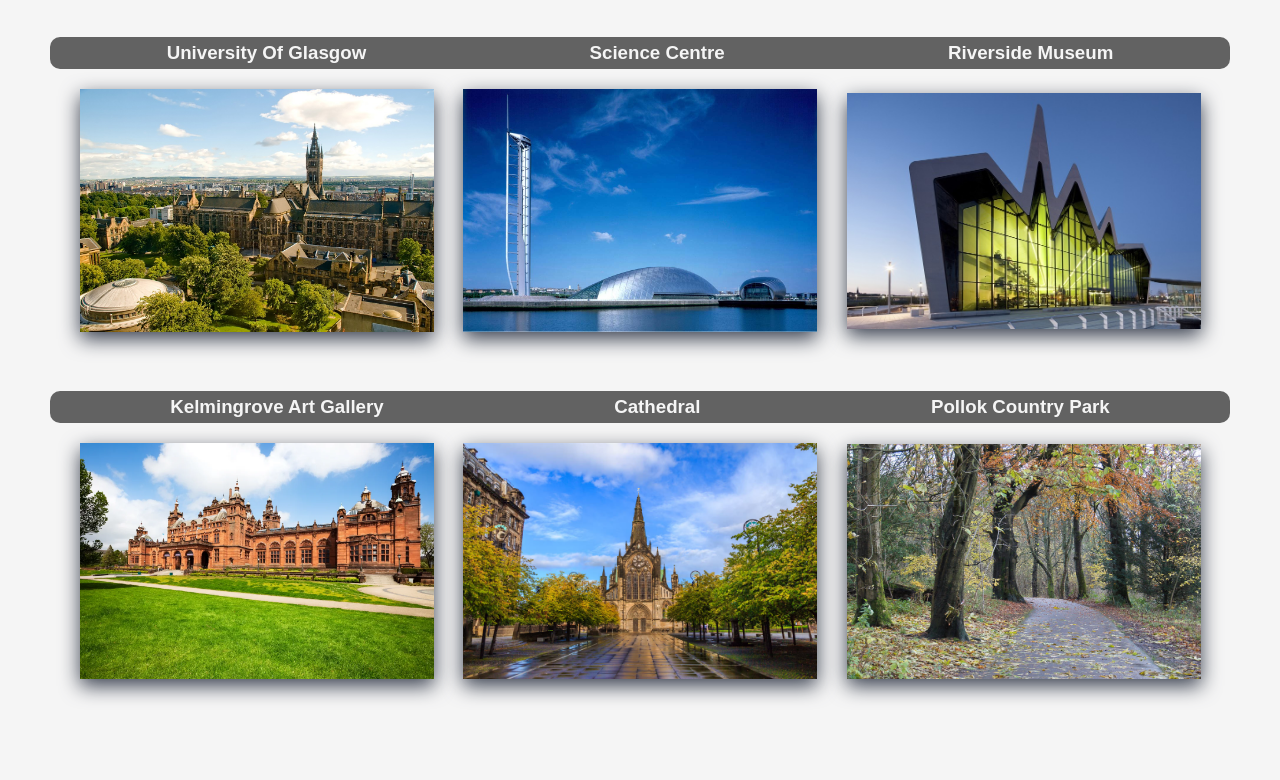
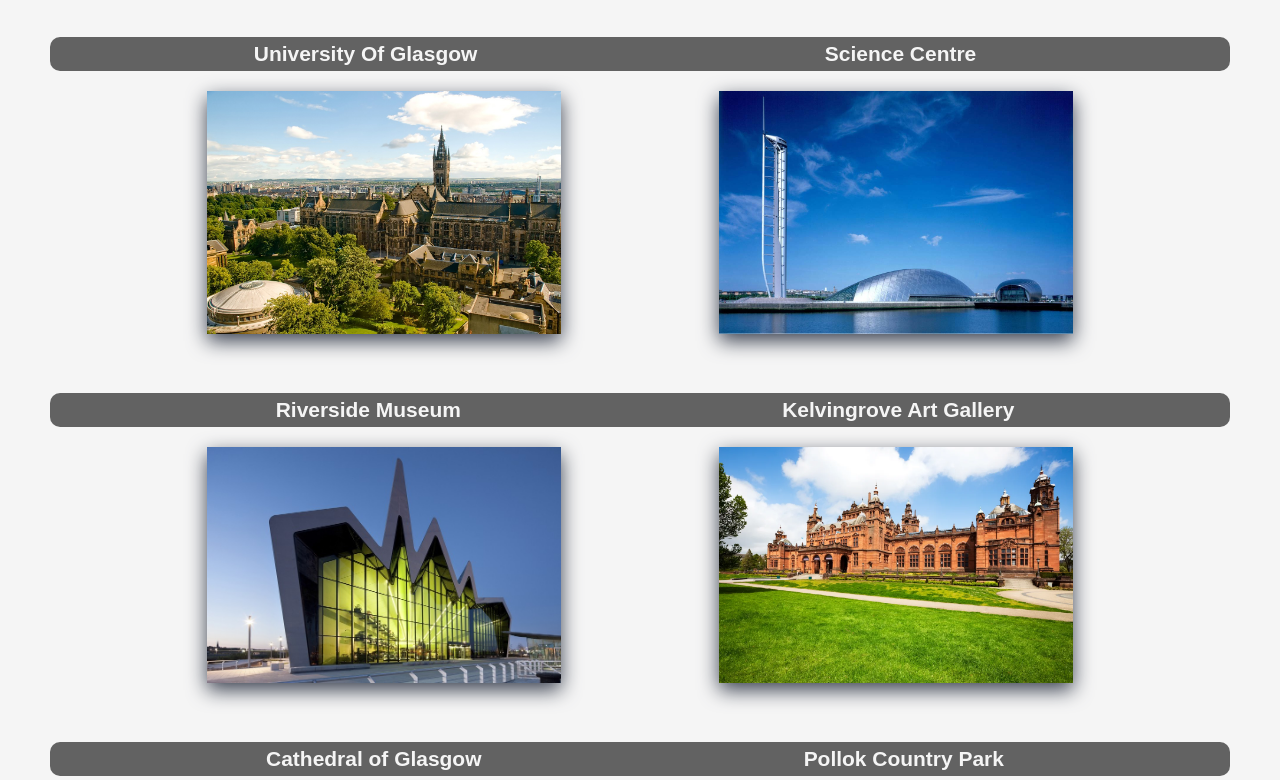
Before and after one commit to KelumKarunathilaka/Kelum-Hometown-Homepage, a plain HTML site: page index.html in a window 1280 px wide. Shown: the part 1428-2208 px from the top of the page. Drawn offline with Linux system fonts and the light colour scheme.

Commit message:
Add files via upload

```diff
--- a/css/glasgowStyles.css
+++ b/css/glasgowStyles.css
@@ -104,7 +104,7 @@ body, html {
 .content {
     padding: 50px;
     background-color: #f5f5f5;
-    height: 200vh;
+    height: 230vh;
 
 }
 
@@ -147,4 +147,5 @@ body, html {
     color: #f5f5f5;
     padding: 5px;
     border-radius: 10px;
+    font-size:1.4vw;
 }
--- a/index.html
+++ b/index.html
@@ -14,12 +14,12 @@
             <li class="dropdown">
                 <a href="#" class="dropbtn">Destinations</a>
                 <div class="dropdown-content">
-                    <a href="#">University Of Glasgow</a>
-                    <a href="#">Science Centre</a>
-                    <a href="#">Riverside Museum</a>
-                    <a href="#">Kelvingrove Art Gallery</a>
-                    <a href="#">Cathedral</a>
-                    <a href="#">Pollok Country Park</a>
+                    <a href="#Glasgow">University Of Glasgow</a>
+                    <a href="#Science">Science Centre</a>
+                    <a href="#Riverside">Riverside Museum</a>
+                    <a href="#Kelvingrove">Kelvingrove Art Gallery</a>
+                    <a href="#Cathedral">Cathedral</a>
+                    <a href="#Pollok">Pollok Country Park</a>
                 </div>
             </li>
 
@@ -59,19 +59,26 @@
         The city is a notable education centre, led by the University of Glasgow (founded 1451). The University of Strathclyde was founded in 1796 as Anderson’s Institution and obtained university status in 1964. Glasgow Caledonian University, founded in 1875, gained university status in 1993. Glasgow’s other postsecondary institutions include the Glasgow School of Art (founded in 1845 as the Glasgow Government School of Design), the Royal Conservatoire of Scotland (founded in 1847 as the Glasgow Athenaeum), City of Glasgow College (established in 2010 by the merger of Glasgow College of Nautical Studies, Glasgow Metropolitan College, and Central College Glasgow), Glasgow Kelvin College (formed in 2013 by the merger of North Glasgow College, Stowe College, and John Wheatley College), and Glasgow Clyde College (formed in 2013 by the merger of Anniesland, Cardonald, and Langside colleges).</p>
 
         <div class="h3">
-        <h3>University Of Glasgow</h3><h3>Science Centre</h3><h3>Riverside Museum</h3></div>
+        <h3 style="margin-left: 50px; margin-right: 50px;">University Of Glasgow</h3><h3 style="margin-right: 100px;">Science Centre</h3></div>
         <div class="indexImages" >
-            <img src="images/university.jpg" alt="University Of Glasgow">
-            <img src="images/sciencecentre.jpg" alt=" Science Centre of Glasgow">
-            <img src="images/riverside.jpg" alt="Riverside Museum of Glasgow">
+            <img src="images/university.jpg" id="Glasgow" alt="University Of Glasgow">
+            <img src="images/sciencecentre.jpg" id="Science" alt=" Science Centre of Glasgow">
+
         </div>
 
         <div class="h3">
-            <h3>Kelmingrove Art Gallery</h3><h3>Cathedral</h3><h3>Pollok Country Park</h3></div>
+            <h3 style="margin-left: 60px;">Riverside Museum</h3><h3 style="margin-right: 50px;">Kelvingrove Art Gallery</h3></div>
+            <div class="indexImages" >
+                <img src="images/riverside.jpg" id="Riverside" alt="Riverside Museum of Glasgow">
+                <img src="images/kelvingrove.jpg" id="Kelvingrove" alt="Kelvingrove Art Gallery and Museum Of Glasgow">
+            </div>
+
+        <div class="h3">
+            <h3 style="margin-left: 50px;">Cathedral of Glasgow</h3><h3 style="margin-right: 60px;">Pollok Country Park</h3></div>
         <div class="indexImages">
-            <img src="images/kelvingrove.jpg" alt="Kelvingrove Art Gallery and Museum Of Glasgow">
-            <img src="images/cathedral.jpg" alt=" Cathedral of Glasgow">
-            <img src="images/pollok.jpg" alt="Pollok Country Park of Glasgow">
+
+            <img src="images/cathedral.jpg" id="Cathedral" alt=" Cathedral of Glasgow">
+            <img src="images/pollok.jpg" id="Pollok" alt="Pollok Country Park of Glasgow">
         </div>
 
     </div>
```
